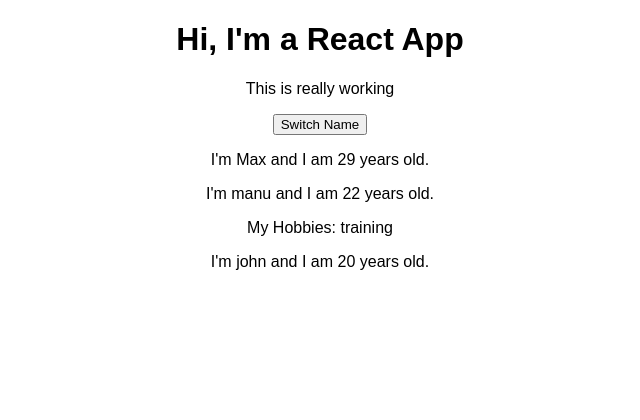
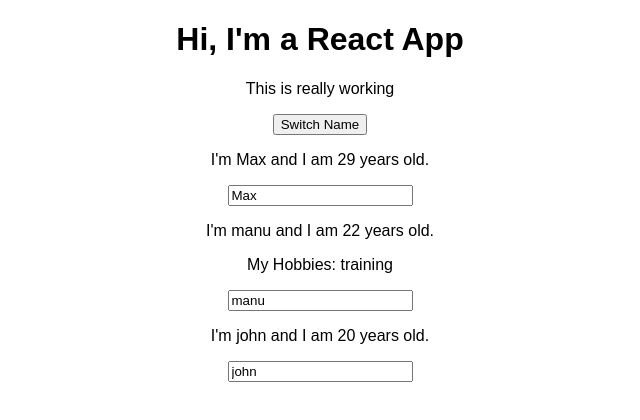
Before and after one commit to motty93/React, a React (Create React App) app in the folder react-complete-guide/: page / in a window 1280 px wide. Shown: the top 420 px of the page, without its empty margins (320-960 px from the left). Built offline with nearby package versions, Linux system fonts and the light colour scheme.

Commit message:
update: input text form & changeNameHandler

```diff
--- a/react-complete-guide/src/App.js
+++ b/react-complete-guide/src/App.js
@@ -18,8 +18,18 @@
     setPersonState ({
       persons: [
         { name: newName, age: personState.persons[0].age + 1 },
-        { name: 'manu', age: personState.persons[1].age + 1 },
-        { name: 'john', age: personState.persons[2].age + 1 },
+        { name: personState.persons[1].name, age: personState.persons[1].age + 1 },
+        { name: personState.persons[2].name, age: personState.persons[2].age + 1 },
+      ]
+    })
+  }
+
+  const nameChangeHandler = (e) => {
+    setPersonState ({
+      persons: [
+        { name: personState.persons[0].name, age: personState.persons[0].age },
+        { name: e.target.value, age: personState.persons[1].age },
+        { name: personState.persons[2].name, age: personState.persons[2].age },
       ]
     })
   }
@@ -36,7 +46,8 @@
       <Person
         name={personState.persons[1].name}
         age={personState.persons[1].age}
-        click={onClickSwitchButton.bind(this, 'Max')}>My Hobbies: training</Person>
+        click={onClickSwitchButton.bind(this, 'Max')}
+        changed={nameChangeHandler}>My Hobbies: training</Person>
       <Person
         name={personState.persons[2].name}
         age={personState.persons[2].age} />
--- a/react-complete-guide/src/Person/Person.js
+++ b/react-complete-guide/src/Person/Person.js
@@ -5,6 +5,7 @@
     <div>
       <p>I'm {props.name} and I am {props.age} years old.</p>
       <p>{props.children}</p>
-    </div>
+      <input type="text" onChange={props.changed} value={props.name}/>
+    </div >
   )
 }
```
